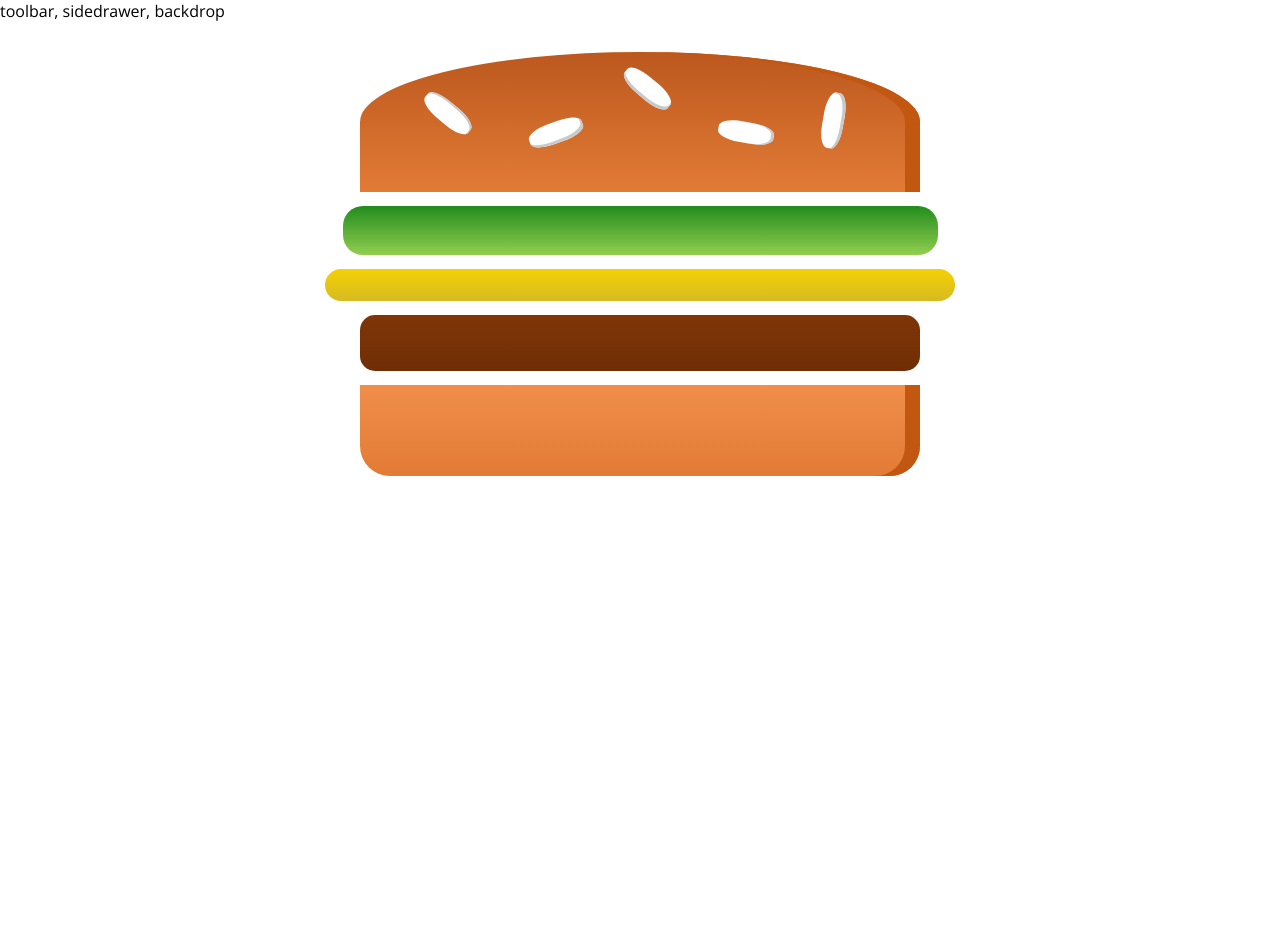
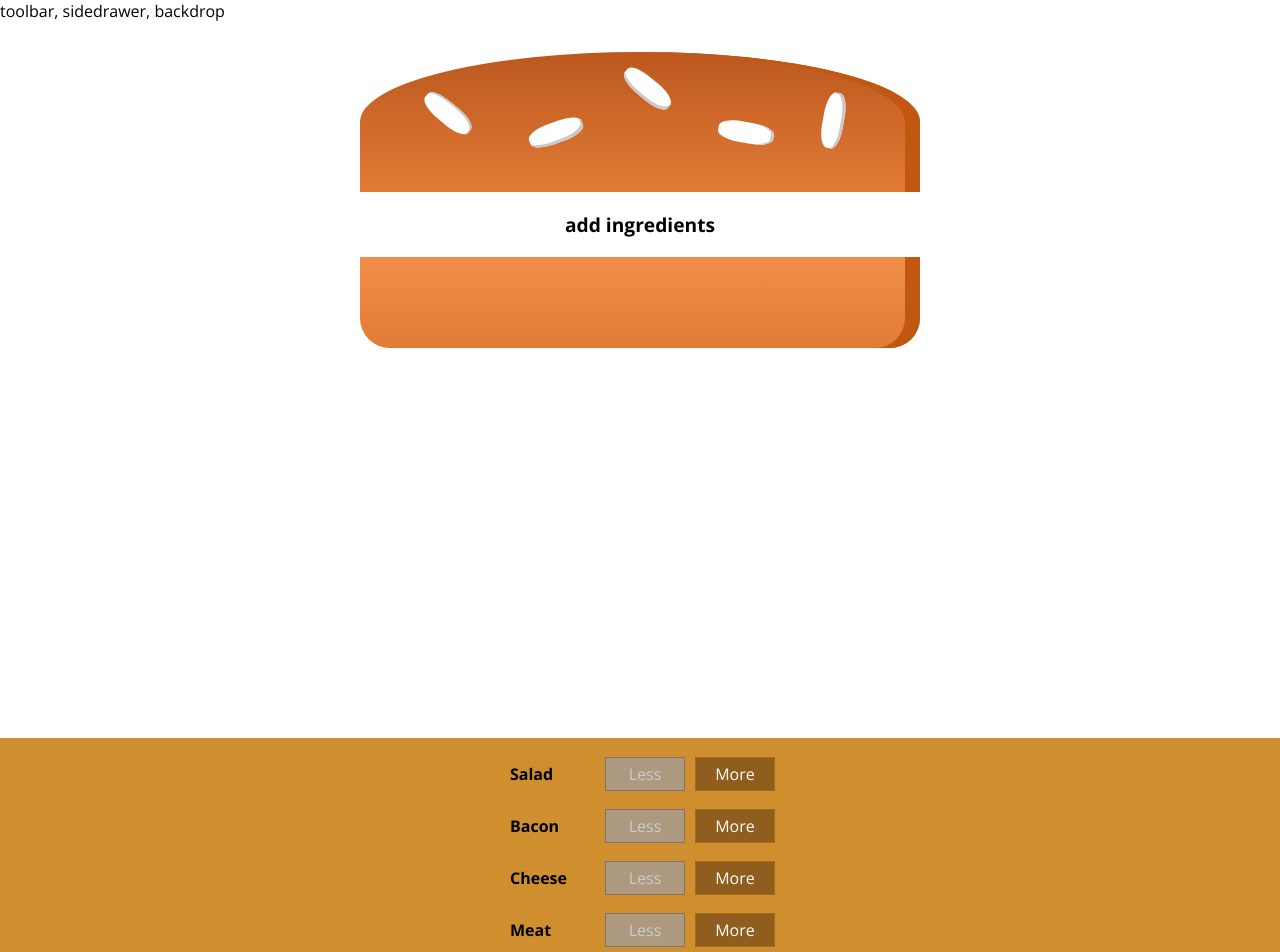
Before and after one commit to dogukanacet/react-burger-project, a React app: page / in a window 1280 px wide. Shown: the top 952 px of the page. Before the commit the page ends 800 px from the top, so only its background shows below. Built offline with nearby package versions, Linux system fonts and the light colour scheme.

Commit message:
no message

```diff
--- /dev/null
+++ b/src/components/Burger/BuildControls/BuildControl/BuildControl.js
@@ -0,0 +1,20 @@
+import React from "react";
+import styles from "./BuildControl.module.css";
+
+const buildControl = (props) => (
+  <div className={styles.BuildControl}>
+    <div className={styles.Label}>{props.label}</div>
+    <button
+      onClick={props.removed}
+      disabled={props.disable}
+      className={styles.Less}
+    >
+      Less
+    </button>
+    <button className={styles.More} onClick={props.added}>
+      More
+    </button>
+  </div>
+);
+
+export default buildControl;
--- /dev/null
+++ b/src/components/Burger/BuildControls/BuildControl/BuildControl.module.css
@@ -0,0 +1,56 @@
+.BuildControl {
+    display: flex;
+    justify-content: space-between;
+    align-items: center;
+    margin: 5px 0;
+}
+
+.BuildControl button {
+    display: block;
+    font: inherit;
+    padding: 5px;
+    margin: 0 5px;
+    width: 80px;
+    border: 1px solid #aa6817;
+    cursor: pointer;
+    outline: none;
+}
+
+.BuildControl button:disabled {
+    background-color: #AC9980;
+    border: 1px solid #7E7365;
+    color: #ccc;
+    cursor: default;
+}
+
+.BuildControl button:hover:disabled {
+    background-color: #AC9980;
+    color: #ccc;
+    cursor: not-allowed;
+}
+
+.Label {
+    padding: 10px;
+    font-weight: bold;
+    width: 80px;
+}
+
+.BuildControl .Less {
+    background-color: #D39952;
+    color: white;
+}
+
+.BuildControl .More {
+    background-color: #8F5E1E;
+    color: white;
+}
+
+.BuildControl .Less:hover, .BuildControl .Less:active {
+    background-color: #DAA972;
+    color: white;
+}
+
+.BuildControl .More:hover, .BuildControl .More:active {
+    background-color: #99703F;
+    color: white;
+}
--- /dev/null
+++ b/src/components/Burger/BuildControls/BuildControls.js
@@ -0,0 +1,26 @@
+import React from "react";
+import styles from "./BuildControls.module.css";
+import BuildControl from "./BuildControl/BuildControl";
+
+const controls = [
+  { label: "Salad", type: "salad" },
+  { label: "Bacon", type: "bacon" },
+  { label: "Cheese", type: "cheese" },
+  { label: "Meat", type: "meat" },
+];
+
+const buildControls = (props) => (
+  <div className={styles.BuildControls}>
+    {controls.map((ctrl) => (
+      <BuildControl
+        key={ctrl.label}
+        label={ctrl.label}
+        added={() => props.ingredientAdded(ctrl.type)}
+        removed={() => props.ingredientRemoved(ctrl.type)}
+        disable={props.disabled[ctrl.type]}
+      />
+    ))}
+  </div>
+);
+
+export default buildControls;
--- /dev/null
+++ b/src/components/Burger/BuildControls/BuildControls.module.css
@@ -0,0 +1,10 @@
+.BuildControls {
+    width: 100%;
+    background-color: #Cf8f2e;
+    display: flex;
+    flex-flow: column;
+    align-items: center;
+    box-shadow: 0 2px 1px #ccc;
+    margin: auto;
+    padding: 10px 0;
+}
--- a/src/components/Burger/Burger.js
+++ b/src/components/Burger/Burger.js
@@ -4,12 +4,31 @@
 import BurgerIngredient from "./BurgerIngredient/BurgerIngredient";
 
 const burger = (props) => {
+  let transformedIngredients = Object.keys(props.ingredients);
+  console.log(transformedIngredients);
+
+  transformedIngredients = transformedIngredients.map((igKey) => {
+    return [...Array(props.ingredients[igKey])] // [ , ]
+      .map((_, index) => {
+        return <BurgerIngredient key={igKey + index} type={igKey} />;
+      });
+  });
+
+  console.log(transformedIngredients);
+
+  transformedIngredients = transformedIngredients.reduce((arr, el) => {
+    return arr.concat(el);
+  }, []);
+
+  console.log(transformedIngredients);
+
+  if (transformedIngredients.length === 0) {
+    transformedIngredients = <p>add ingredients</p>;
+  }
   return (
     <div className={styles.Burger}>
       <BurgerIngredient type="bread-top" />
-      <BurgerIngredient type="salad" />
-      <BurgerIngredient type="cheese" />
-      <BurgerIngredient type="meat" />
+      {transformedIngredients}
       <BurgerIngredient type="bread-bottom" />
     </div>
   );
--- a/src/containers/BurgerBuilder/BurgerBuilder.js
+++ b/src/containers/BurgerBuilder/BurgerBuilder.js
@@ -1,14 +1,77 @@
 import React, { Component, Fragment } from "react";
 
 import Burger from "../../components/Burger/Burger";
+import BuildControls from "../../components/Burger/BuildControls/BuildControls";
+
+const INGREDIENT_PRICES = {
+  salad: 0.5,
+  cheese: 0.5,
+  meat: 1.5,
+  bacon: 1,
+};
 
 class BurgerBuilder extends Component {
-  state = {};
+  state = {
+    ingredients: {
+      salad: 0,
+      bacon: 0,
+      cheese: 0,
+      meat: 0,
+    },
+    totalPrice: 4,
+  };
+
+  addIngredientHandler = (type) => {
+    const oldCount = this.state.ingredients[type];
+    const updatedCount = oldCount + 1;
+    const updatedIngredients = {
+      ...this.state.ingredients,
+    };
+    updatedIngredients[type] = updatedCount;
+    const priceAddition = INGREDIENT_PRICES[type];
+    const oldPrice = this.state.totalPrice;
+    const newPrice = oldPrice + priceAddition;
+
+    this.setState({
+      totalPrice: newPrice,
+      ingredients: updatedIngredients,
+    });
+  };
+
+  removeIngredientHandler = (type) => {
+    const oldCount = this.state.ingredients[type];
+    const updatedCount = oldCount - 1;
+    const updatedIngredients = {
+      ...this.state.ingredients,
+    };
+    updatedIngredients[type] = updatedCount;
+    const priceDeduction = INGREDIENT_PRICES[type];
+    const oldPrice = this.state.totalPrice;
+    const newPrice = oldPrice - priceDeduction;
+
+    this.setState({
+      totalPrice: newPrice,
+      ingredients: updatedIngredients,
+    });
+  };
 
   render() {
+    const disabledInfo = {
+      ...this.state.ingredients,
+    };
+
+    for (let key in disabledInfo) {
+      disabledInfo[key] = disabledInfo[key] < 1;
+    }
+
     return (
       <Fragment>
-        <Burger />
+        <Burger ingredients={this.state.ingredients} />
+        <BuildControls
+          disabled={disabledInfo}
+          ingredientRemoved={this.removeIngredientHandler}
+          ingredientAdded={this.addIngredientHandler}
+        />
       </Fragment>
     );
   }
```
Also changed, not shown: 1 other file (tests, documents, lock files or other folders).
